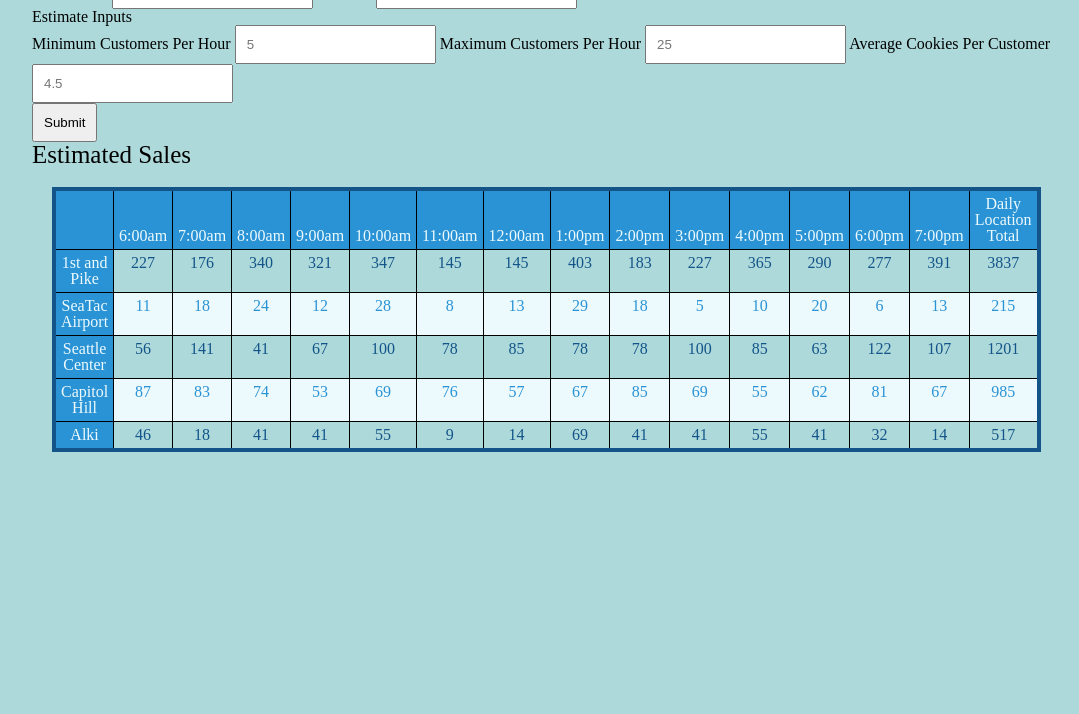
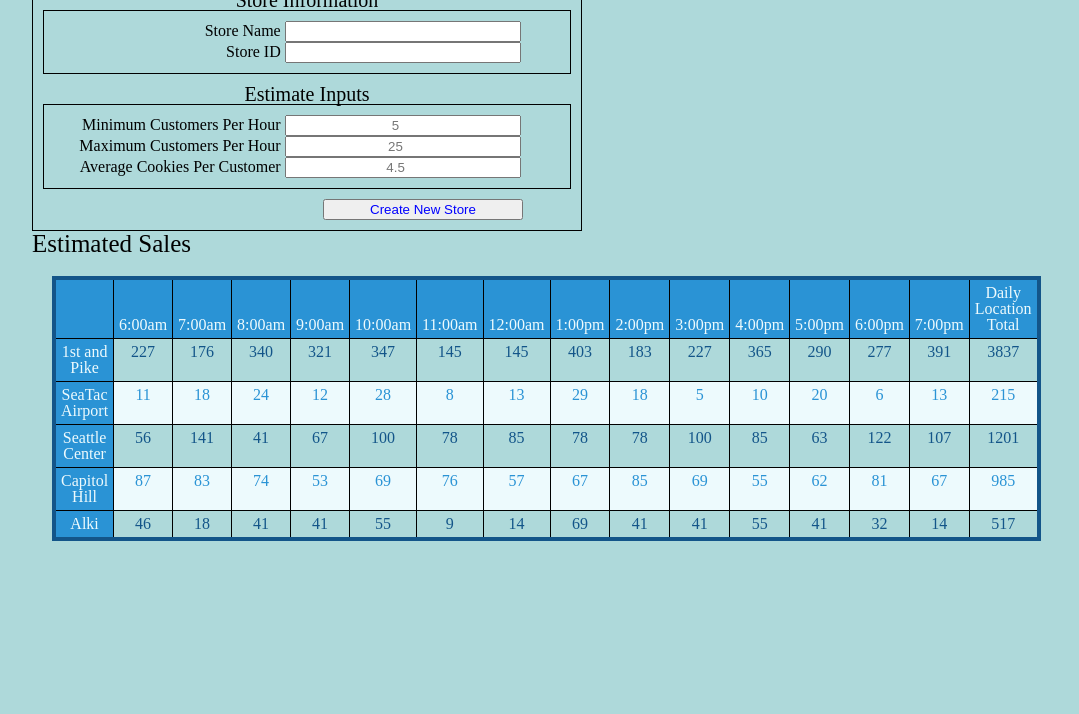
Before and after one commit to ashtonkellis/cookie-stand, a plain HTML site: page sales.html in a window 1280 px wide. Shown: the part 86-800 px from the top of the page, without its empty margins (96-1175 px from the left). Drawn offline with Linux system fonts and the light colour scheme.

Commit message:
css for form mostly working

```diff
--- a/css/style.css
+++ b/css/style.css
@@ -9,7 +9,6 @@
 
 * {
   box-sizing: border-box;
-  padding: 10px;
 }
 
 header {
@@ -18,6 +17,7 @@ header {
 
 h1 {
   font-size: 40px;
+  text-align: center;
 }
 
 h2 {
@@ -108,14 +108,7 @@ footer li {
 
 /* ========== FORMATTING FOR SALES PAGE ========== */
 
-/* COLOR PALLET COLORS
-
-#EDFAFD - glass (offwhite)
-#AED9DA - chill (light greenish)
-#3DDAD7 - california coral (aqua marine)
-#2A93D5 - bondi blue (blue)
-#135589 - marina (dark blue)
-*/
+/* FORMATTING FOR TABLES */
 table, th, td {
   border: 1px solid black;
   padding: 5px;
@@ -151,9 +144,54 @@ tr td:first-child {
   color: #EDFAFD
 }
 
-/* float clearfix */
-.clearfix:after {
+/* FORMATTING FOR INPUT FORM */
+
+form {
+  width: 550px;
+  border: 1px solid black;
+  padding: 10px;
+}
+
+form legend {
+  margin: auto;
+  font-size: 1.25em;
+}
+
+.fieldset-wrapper {
+  margin: auto;
+  border: 1px solid black;
+  padding: 10px 0;
+}
+
+fieldset {
+  margin-bottom: 10px;
+}
+
+.fieldset-wrapper label,
+.fieldset-wrapper input {
+  display: inline-block;
+  width: 45%;
+}
+
+.fieldset-wrapper label {
+  text-align: right;
+}
+
+.fieldset-wrapper input {
+  text-align: center;
+}
+
+form input[type='submit']{
+  color: blue;
+  display: inline-block;
+  width: 200px;
+  margin-left: 280px;
+}
+
+
+/* ========== CLEARFIX ========== */
+.clerafix:after {
 	content: "";
 	display: table;
-  clear: both;
+	clear: both;
 }
--- a/sales.html
+++ b/sales.html
@@ -7,18 +7,22 @@
   </head>
   <body class="sales">
     <h1>Salmon Cookies Reports</h1>
+    <h2>Enter new store</h2>
     <form id="new-store-form">
       <fieldset>
         <legend>Store Information</legend>
         <!-- store name -->
+        <div class="fieldset-wrapper">
           <label for="store-name-input">Store Name</label>
           <input type="text" id="store-name-input" name="storeName" required />
           <!-- store id -->
           <label for="store-id-input">Store ID</label>
           <input type="text" id="store-id-input" name="storeId" required />
+        </div><!-- end of field set wrapper for store name-->
       </fieldset>
       <fieldset>
         <legend>Estimate Inputs</legend>
+        <div class="fieldset-wrapper">
           <!-- minimum customers per hour -->
           <label for="min-customers-input">Minimum Customers Per Hour</label>
           <input type="number" id="min-customers-input" name="minCustomers" min="0" placeholder="5" required />
@@ -28,8 +32,9 @@
           <!-- average cookies per customer -->
           <label for="avg-cookies-input">Average Cookies Per Customer</label>
           <input type="number" id="avg-cookies-input" name="avgCookies" min="0" placeholder="4.5" step= "0.1" required />
+        </div> <!-- end of field set wrapper for estimate inputs-->
       </fieldset>
-      <input type="submit">
+      <input type="submit" value="Create New Store">
     </form>
     <div class="sales">
       <h2>Estimated Sales</h2>
```
Also changed, not shown: index.html (+0 -2 lines), 1 other file. Lines whose indentation alone changed are shown as unchanged.
